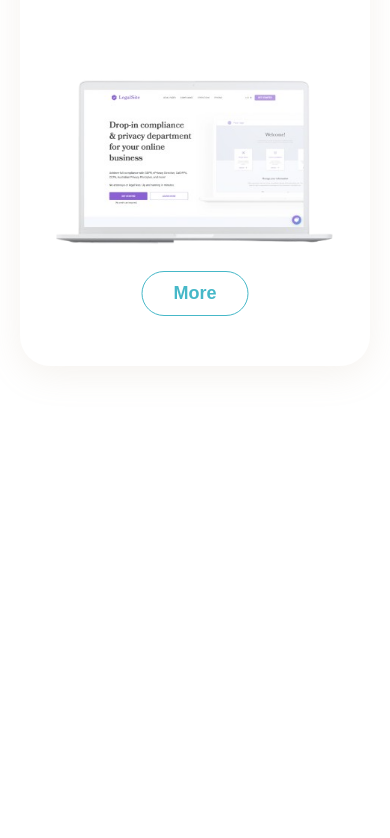
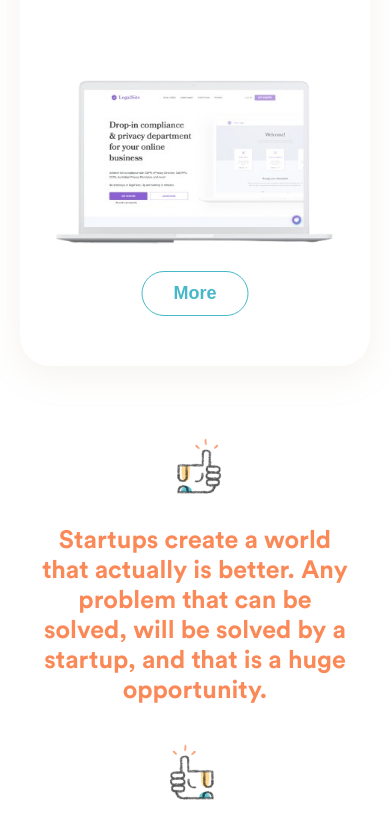
Before and after one commit to qatta93/startupz, a React (Create React App) app: page / in a window 390 px wide. Shown: the part 4498-5336 px from the top of the page. Before the commit the page ends 4944 px from the top, so only its background shows below. Built offline with nearby package versions, Linux system fonts and the light colour scheme.

Commit message:
add startup info section - rwd

```diff
--- a/src/components/Home/HomeWorks/style.css
+++ b/src/components/Home/HomeWorks/style.css
@@ -1,5 +1,5 @@
 .home__works {
-  padding: 140px 0;
+  padding: 140px 0 0;
   text-align: center;
 }
 
@@ -16,7 +16,7 @@
 
 @media screen and (max-width: 500px) {
   .home__works {
-    padding: 80px 0;
+    padding: 80px 0 0;
     text-align: center;
   }
 }
--- a/src/components/Home/index.js
+++ b/src/components/Home/index.js
@@ -13,6 +13,13 @@ const Home = () => (
     <HomeAssistant />
     <HomeValues />
     <HomeWorks />
+    <section className="home__info global-padding">
+      <div>
+        <img src="/images/thumb-left.png" alt="thumb" />
+        <p>Startups create a world that actually is better. Any problem that can be solved, will be solved by a startup, and that is a huge opportunity.</p>
+        <img src="/images/thumb-right.png" alt="thumb" />
+      </div>
+    </section>
   </main>
 );
 
--- a/src/components/Home/style.css
+++ b/src/components/Home/style.css
@@ -1,3 +1,50 @@
-.home {
+.home__info {
+  height: 500px;
+  position: relative;
+}
 
+.home__info div {
+  position: absolute;
+  width: 100%;
+  top: 50%;
+  left: 50%;
+  transform: translate(-50%, -50%);
+  display: flex;
+  flex-direction: row;
+  justify-content: center;
+  align-items: center;
 }
+
+
+.home__info p {
+  color: var(--orange);
+  font-size: 40px;
+  line-height: 45px;
+  font-weight: bold;
+  letter-spacing: -1%;
+  padding: 0 35px;
+  text-align: center;
+  max-width: 950px;
+}
+
+@media screen and (max-width: 1200px) {
+  .home__info p {
+    font-size: 35px;
+    line-height: 40px;
+  }
+}
+
+@media screen and (max-width: 1000px) {
+  .home__info p {
+    font-size: 25px;
+    line-height: 30px;
+    text-align: center;
+  }
+}
+
+@media screen and (max-width: 768px) {
+  .home__info div {
+    flex-direction: column;
+    gap: 30px;
+  }
+}
```
